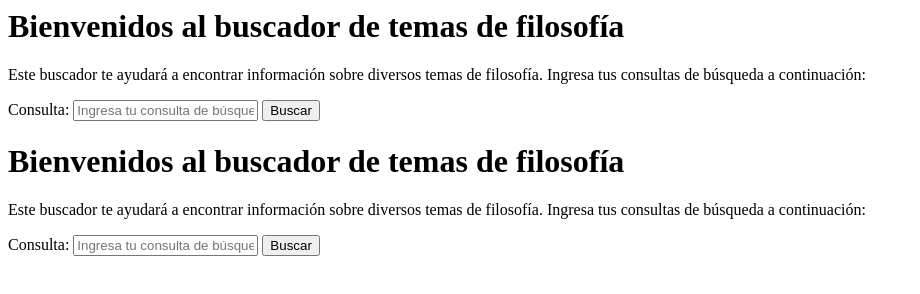
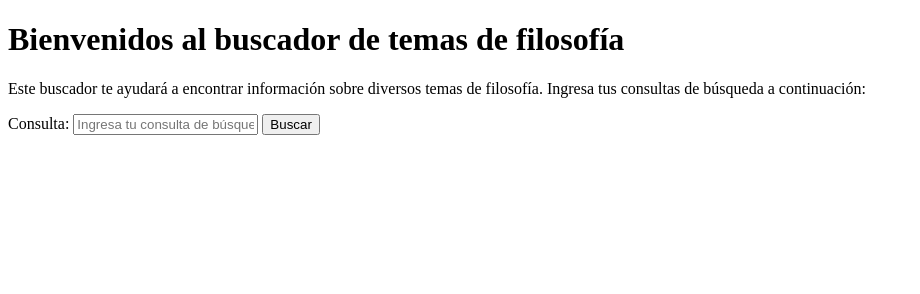
Before and after one commit to mario3551/Asistente-virtual-, a plain HTML site: page Index.html in a window 1280 px wide. Shown: the whole page, without its empty margins (0-920 px from the left). Drawn offline with Linux system fonts and the light colour scheme.

Commit message:
Update Index.html

```diff
--- a/Index.html
+++ b/Index.html
@@ -1,8 +1,10 @@
+<!DOCTYPE html>
+<html>
   <head>
     <title>Buscador de temas de filosofía</title>
     <meta charset="UTF-8">
+    <link rel="stylesheet" href="style.css">
   </head>
-
   <body>
     <h1>Bienvenidos al buscador de temas de filosofía</h1>
     <p>Este buscador te ayudará a encontrar información sobre diversos temas de filosofía. Ingresa tus consultas de búsqueda a continuación:</p>
@@ -12,13 +14,4 @@
       <button type="submit">Buscar</button>
     </form>
   </body>
-
-<body>
-  <h1>Bienvenidos al buscador de temas de filosofía</h1>
-  <p>Este buscador te ayudará a encontrar información sobre diversos temas de filosofía. Ingresa tus consultas de búsqueda a continuación:</p>
-  <form>
-    <label for="query">Consulta:</label>
-    <input type="text" id="query" name="query" placeholder="Ingresa tu consulta de búsqueda aquí">
-    <button type="submit">Buscar</button>
-  </form>
-</body>
+</html>
```
Lines whose indentation alone changed are shown as unchanged.
